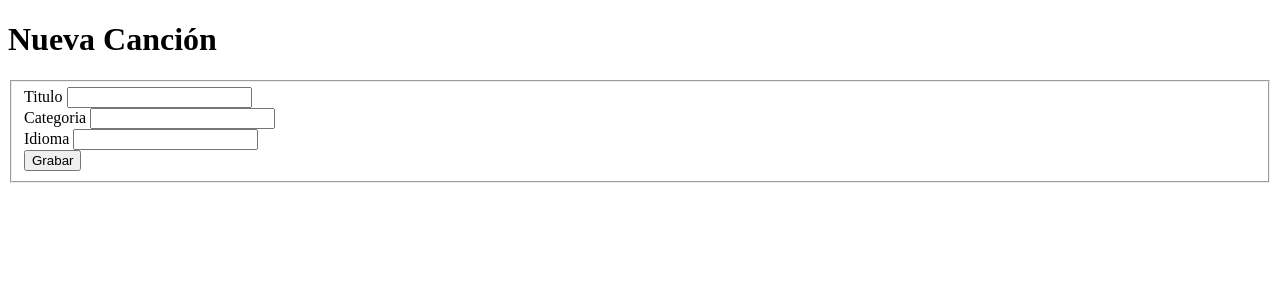
After one commit to ChrisRodVal123/SpotyFranz, a Flask app: page /nuevoregistro in a window 1280 px wide. The commit adds this page. Shown: the top 300 px of the page. Run offline with Flask 3, Linux system fonts and the light colour scheme.

Commit message:
segundo commit

```diff
--- a/app.py
+++ b/app.py
@@ -1,7 +1,7 @@
 from flask import Flask, render_template
 
 class Cancion:
-    def init(self,titulo,categoria,idioma):
+    def __init__(self,titulo,categoria,idioma):
         self.titulo=titulo
         self.categoria=categoria
         self.idioma=idioma
@@ -14,7 +14,11 @@ def index():
     cancion2=Cancion('Para no verte mas','Pop','Castellano')
     cancion3=Cancion('Balada para un gordo','Balada','Castellano')
     lista=[cancion1, cancion2, cancion3]
-    return render_template('listar.html',titulo='canciones',musicas=lista)
+    return render_template('listar.html',titulo='Canciones',musicas=lista)
+
+@app.route('/nuevoregistro')
+def nuevoregistro():
+    return render_template('nuevoRegistro.html', titulo='Nueva Canción')
 
 
 app.run(host="0.0.0.0", port=5000)
--- /dev/null
+++ b/templates/nuevoRegistro.html
@@ -0,0 +1,34 @@
+<!DOCTYPE html>
+<html lang="en">
+<head>
+    <meta charset="UTF-8">
+    <meta http-equiv="X-UA-Compatible" content="IE=edge">
+    <meta name="viewport" content="width=device-width, initial-scale=1.0">
+    <title>Discoteca</title>
+</head>
+<body>
+    <div class="container">
+        <div class="page-header">
+            <h1>{{ titulo }}</h1>
+        </div>
+        <form>
+            <fieldset>
+                <div class="form-group">
+                    <label for="titulo">Titulo</label>
+                    <input type="text" id="titulo" name="titulo" class="form-control">
+                </div>
+                <div class="form-group">
+                    <label for="categoria">Categoria</label>
+                    <input type="text" id="categoria" name="categoria" class="form-control">
+                </div>
+                <div class="form-group">
+                    <label for="idioma">Idioma</label>
+                    <input type="text" id="idioma" name="idioma" class="form-control">
+                </div>
+                <button type="submit" class="btn btn-primary btn-salvar">Grabar</button>
+            </fieldset>
+        </form>
+
+    </div>
+</body>
+</html>
```
Also changed, not shown: templates/listar.html (+8 -3 lines).
